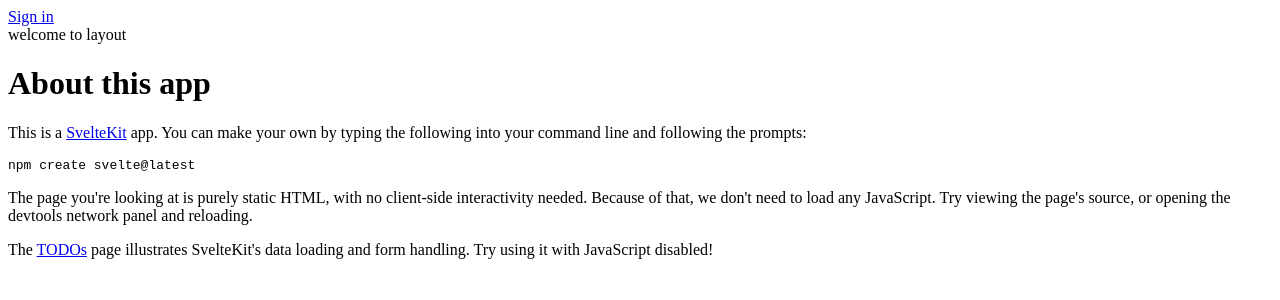
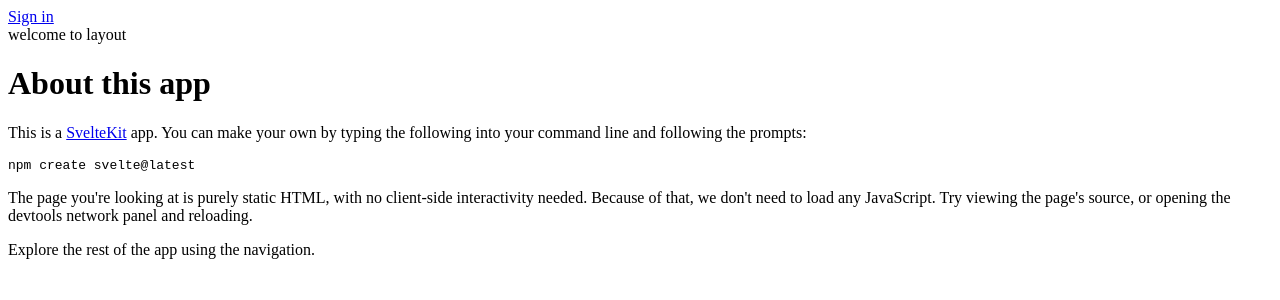
Before and after one commit to gregorvand/supamail-front, a SvelteKit app: page /about in a window 1280 px wide. Shown: the top 300 px of the page. Built offline with nearby package versions, Linux system fonts and the light colour scheme; no server answers.

Commit message:
fix build

```diff
--- a/src/routes/about/+page.svelte
+++ b/src/routes/about/+page.svelte
@@ -20,8 +20,7 @@
 	</p>
 
 	<p>
-		The <a href="/todos">TODOs</a> page illustrates SvelteKit's data loading and form handling. Try using
-		it with JavaScript disabled!
+		Explore the rest of the app using the navigation.
 	</p>
 </div>
 
```
